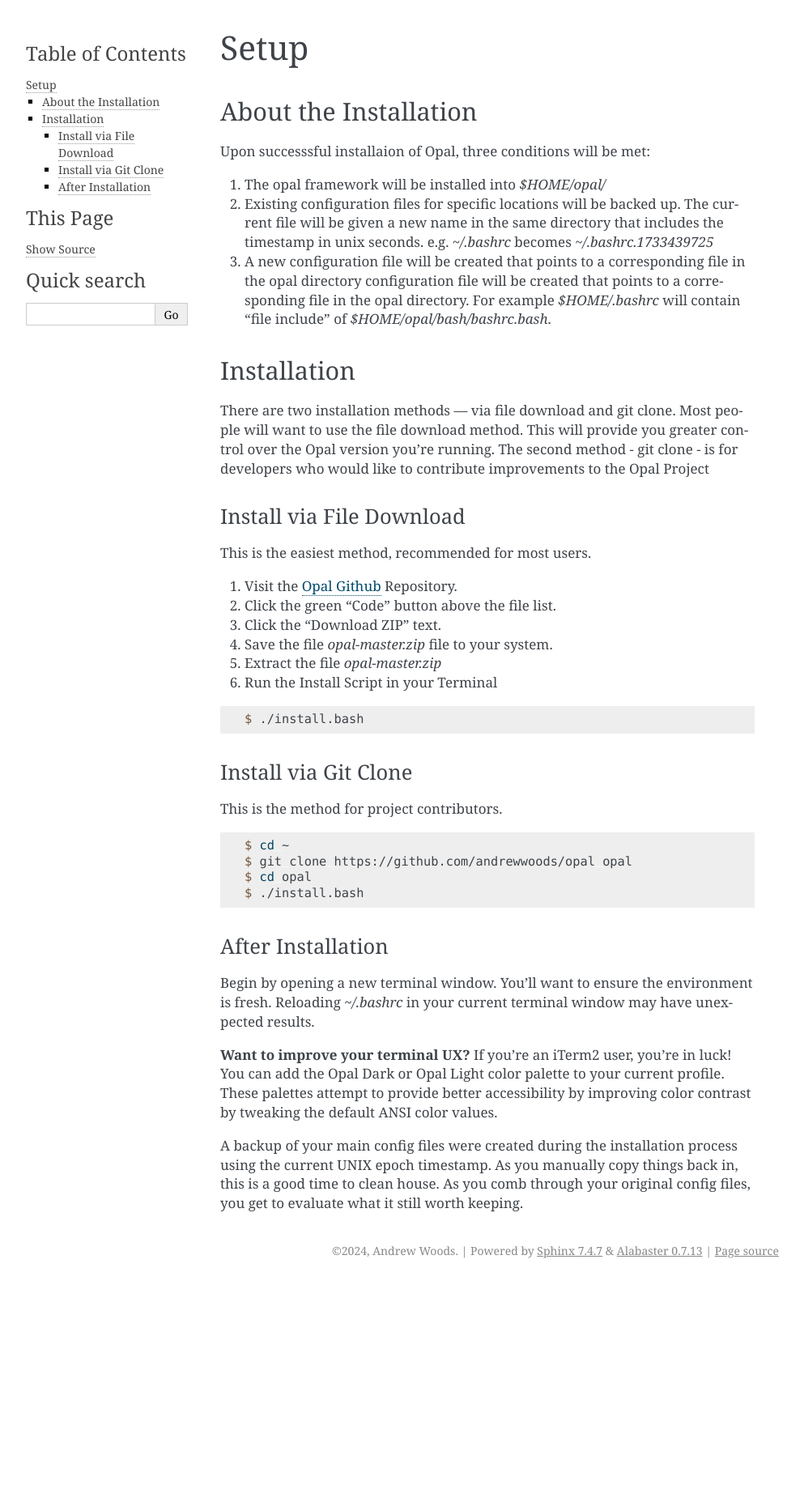
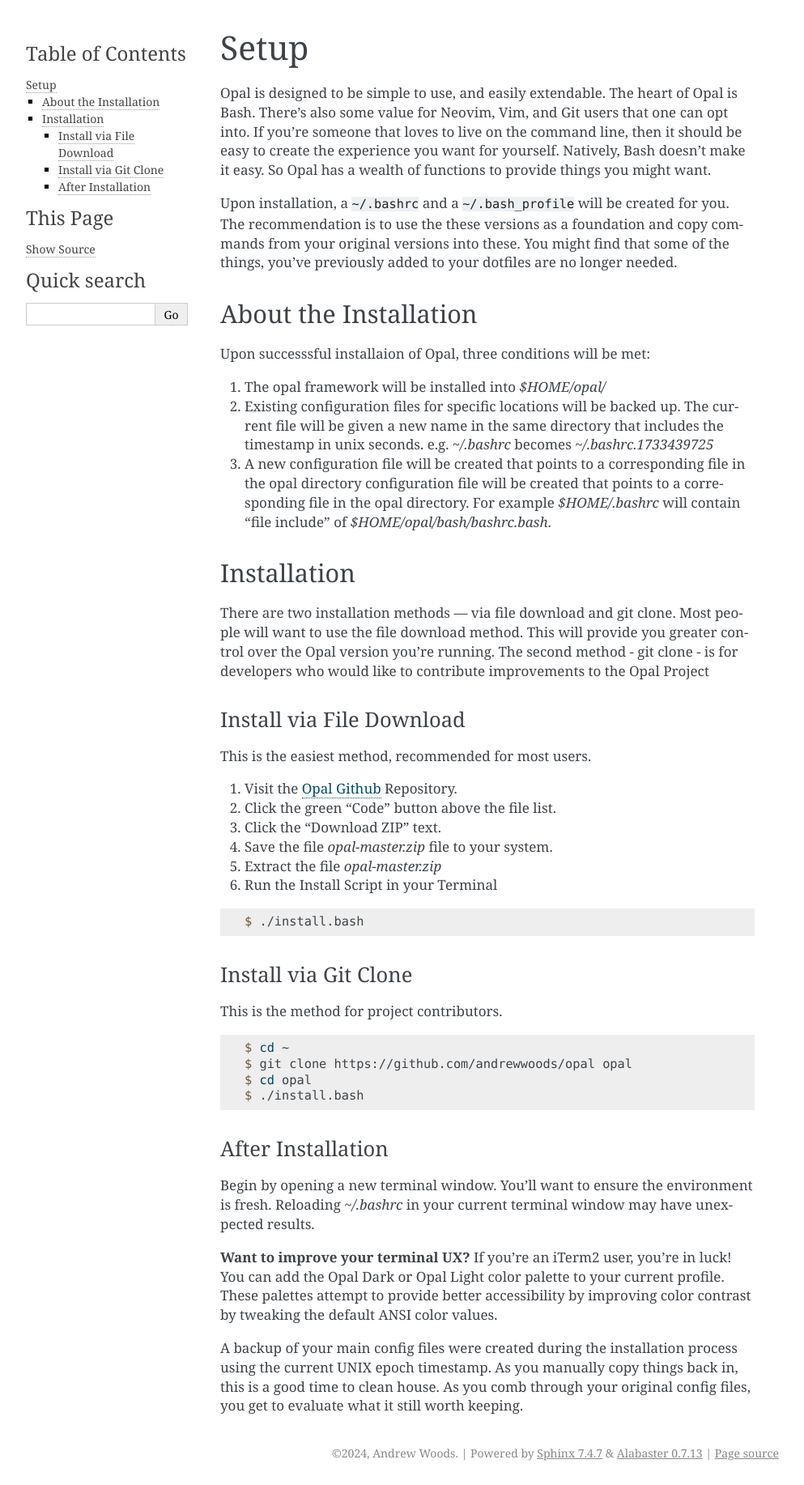
Before and after one commit to andrewwoods/opal-documentation-rtd, a Sphinx documentation site: the page built from docs/source/setup.rst, in a window 1280 px wide. Shown: the whole page at 81% size, without its empty margins (148-1141 px from the left). Built offline with Sphinx 7.4.7, drawn with Linux system fonts in a browser that asks for light colours; before the commit the page ends 1584 px from its top, so only the background shows below that.

Commit message:
Add intro paragraphs to Setup page
Add some context for new users.

```diff
--- a/docs/source/setup.rst
+++ b/docs/source/setup.rst
@@ -1,7 +1,18 @@
 Setup
 =====
 
-.. _installation:
+Opal is designed to be simple to use, and easily extendable. The heart of Opal
+is Bash. There's also some value for Neovim, Vim, and Git users that one can
+opt into. If you're someone that loves to live on the command line, then it
+should be easy to create the experience you want for yourself. Natively, Bash
+doesn't make it easy. So Opal has a wealth of functions to provide things you
+might want.
+
+Upon installation, a ``~/.bashrc`` and  a ``~/.bash_profile`` will be created
+for you. The recommendation is to use the these versions as a foundation and
+copy commands from your original versions into these. You might find that some
+of the things, you've previously added to your dotfiles are no longer needed.
+
 
 About the Installation
 ----------------------
```
